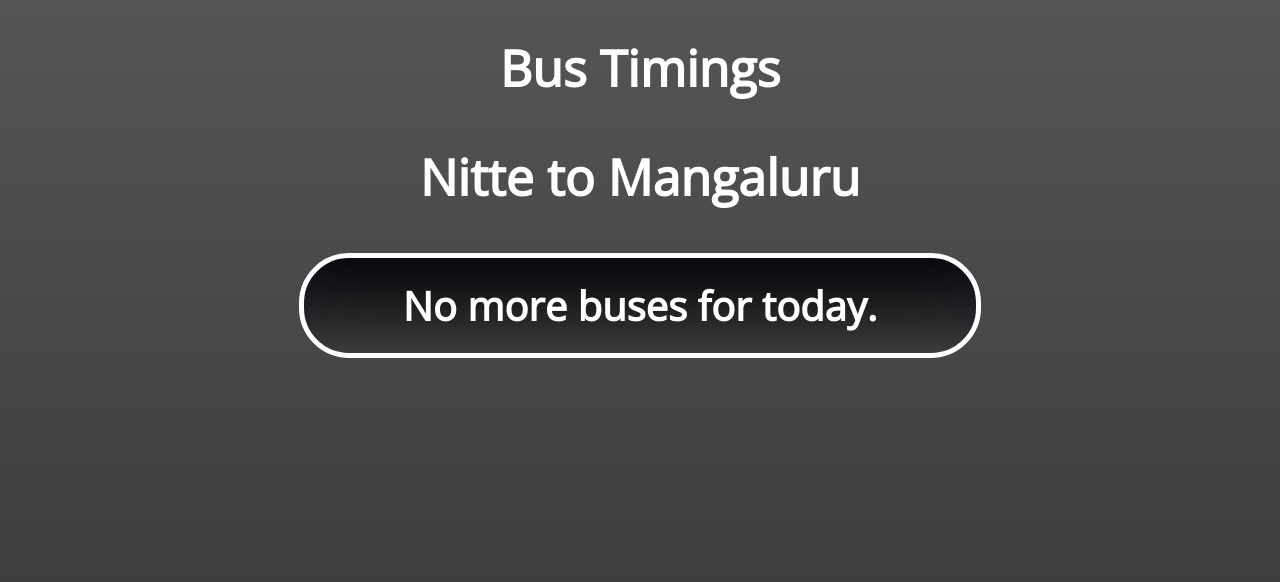
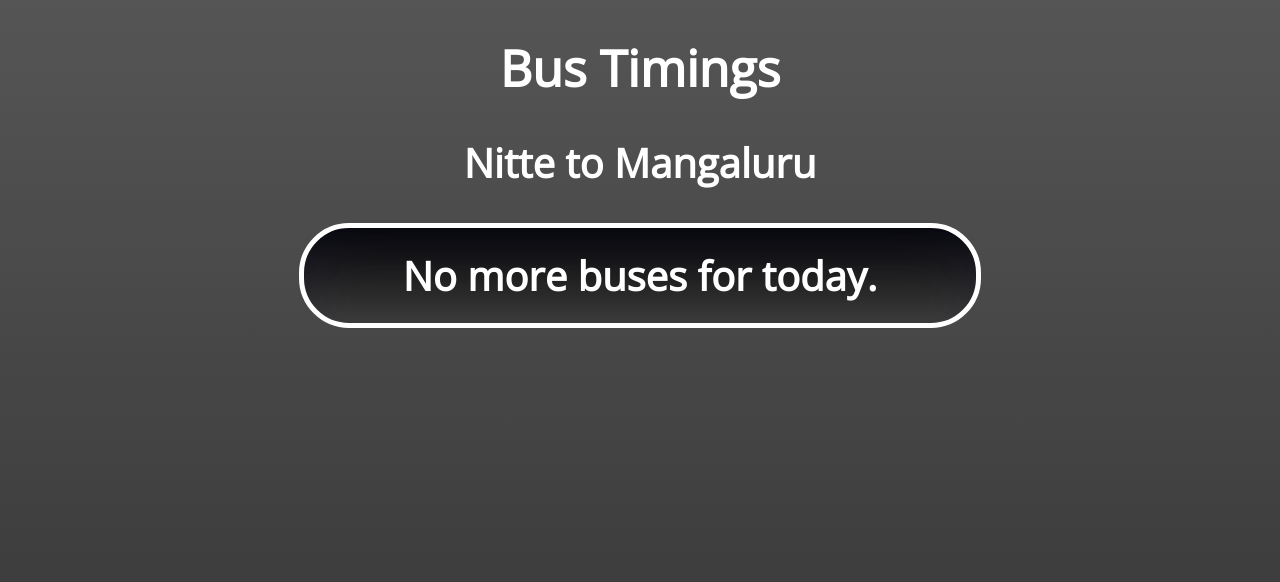
Before and after one commit to satwikrprabhu/Bus-Timings, a plain HTML site: page index.html in a window 1280 px wide. Drawn offline with nearby package versions, Linux system fonts and the light colour scheme.

Commit message:
Update style.css

```diff
--- a/style.css
+++ b/style.css
@@ -23,10 +23,18 @@ body {
   justify-content: center;
   box-shadow: rgba(50, 50, 93, 0.25) 0px 30px 60px -12px inset, rgba(0, 0, 0, 0.3) 0px 18px 36px -18px inset;
 }
-h1,h2 {
+h1{
   font-family: 'Open Sans', sans-serif;
   font-size: 50px;
   font-weight: bold;
   color: white;
   text-align: center;
 }
+
+h2 {
+  font-family: 'Open Sans', sans-serif;
+  font-size: 40px;
+  font-weight: bold;
+  color: white;
+  text-align: center;
+}
```
